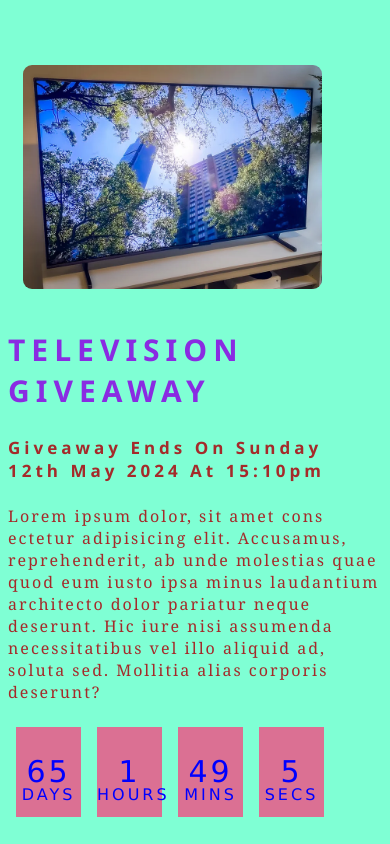
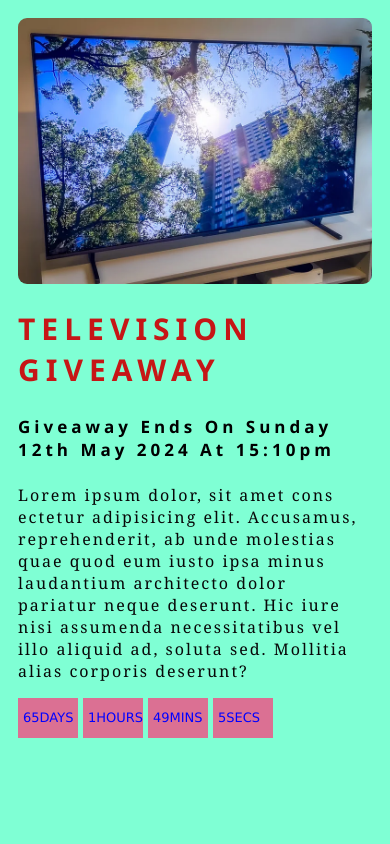
Before and after one commit to BioseChisom/countdown...., a plain HTML site: page index.html in a window 390 px wide. Drawn offline with Linux system fonts and the light colour scheme.

Commit message:
Modified the style sheet and the index file

```diff
--- a/css/style.css
+++ b/css/style.css
@@ -1,24 +1,38 @@
 body{
     background-color: rgb(177, 133, 218);
 }
-.ball {
-    margin-top: 50px;
+
+.container {
     display: flex;
+    justify-content: space-between;
+    flex-direction: row;
+    padding: 40px;
+
 }
-.ring {
-    margin-right: 50px;
-    margin-left: 50px;
-    flex: 2;
-    margin-top: 20px;
-}
-.ring img {
+
+img {
     border-radius: 9px;
     display: block;
-    width: 100%;
+    width: 500px;
+    margin-right: 40px;
 }
-.key {
-    flex: 2;
+
+.big {
+    width: 70px;
+    height: 50px;
+    padding: 5px;
+    background-color: palevioletred;
+    display: flex;
+    align-items: center;
+    color: blue;
+    border: none;
 }
+
+.time {
+    display: flex;
+    column-gap: 15px;
+}
+
 h2 {
     font-family: 'Segoe UI', Tahoma, Geneva, Verdana, sans-serif;
     letter-spacing: 6px;
@@ -26,78 +40,48 @@ h2 {
     font-size: 30px;
 
 }
+
 h4 {
     letter-spacing: 4px;
     font-family: 'Segoe UI', Tahoma, Geneva, Verdana, sans-serif;
     font-size: 17px;
 }
+
 p {
     letter-spacing: 2px;
     font-size: 16px;
     font-family: Cambria, Cochin, Georgia, Times, 'Times New Roman', serif;
     color: rgb(7, 7, 7);
 }
-.container {
-    display: flex;
-    margin-right: 50px;
-    position: relative;
-}
-.Big {
-    width: 70px;
-    height: 90px;
-    background-color: palevioletred;
-    margin: 8px;
-    display: flex;
-    flex-direction: column;
-    justify-content: center;
-    align-items: center;
-    line-height: 90px;
-    position: relative;
-    font-size: 40px;
-    color: blue;
-    border: none;
-}
 
-.small {
-    position: absolute;
-    top: 23px;
-    width: 100%;
-    text-align: center;
-    font-size: 16px;
-    color: blue;
-}
-@media (max-width: 1080px){
+
+
+@media (max-width: 768px){
     body {
     background-color: aquamarine;
     font-family: 'Lucida Sans', 'Lucida Sans Regular', 'Lucida Grande', 'Lucida Sans Unicode', Geneva, Verdana, sans-serif;
     }
-    .ball{
+
+    img {
         width: 100%;
+    }
+
+    .container{
+        display: flex;
         flex-direction: column;
+        padding: 10px;
+
     }
-    .ring{
-        width: 80%;
-        margin: 15px;
+
+    .big {
+        height: 30px;
+        width: 50px;
+        font-size: 13px;
     }
-    .ring img {
-        position: relative;
+
+    .time {
+        display: flex;
+        column-gap: 5px;
     }
-    .key{
-        text-align: left;
-        letter-spacing: 3px;
-    }
-    h2{
-        color: blueviolet;
-    }
-    h4, p{
-    color: brown;
-    }
-    .container{
-        display:flex;
-    }
-    .Big{
-        height: 90px;
-        width: 90px;
-        font-size: 30px;
-    }
+
 }
--- a/index.html
+++ b/index.html
@@ -4,31 +4,33 @@
     <meta charset="UTF-8">
     <meta name="viewport" content="width=device-width, initial-scale=1.0">
     <title>TELEVISION GIVEAWAY</title>
-    <link rel="stylesheet" href="\css\style.css">
+    <link rel="stylesheet" href="/css/style.css">
 </head>
 <body>
-    <div class="ball">
-        <div class="ring">
-            <img src="\images\tv.jpg"
-            alt="TELEVISION GIVEAWAY">
-        </div>
-        <div class="key">
-                    <h2>TELEVISION GIVEAWAY</h2>
+    <div class="container">
+        <img src="/images/tv.jpg" alt="TELEVISION GIVEAWAY">
 
-            <h4>Giveaway Ends On Sunday 12th May 2024 At 15:10pm</h4>
+        <div>
+          <h2>TELEVISION GIVEAWAY</h2>
+
+          <h4>Giveaway Ends On Sunday 12th May 2024 At 15:10pm</h4>
 
             <p>Lorem ipsum dolor, sit amet cons ectetur adipisicing elit. Accusamus, reprehenderit, ab unde molestias quae quod eum iusto ipsa minus laudantium architecto dolor pariatur neque deserunt. Hic iure nisi assumenda necessitatibus vel illo aliquid ad, soluta sed. Mollitia alias corporis deserunt?</p>
 
-            <div class="container">
-                <div class="Big" id="days">00<span class="small">DAYS</span></div>
-                <div class="Big" id="hours">00<span class="small">HOURS</span></div>
-                <div class="Big" id="minutes">00<span class="small">MINS</span></div>
-                <div class="Big" id="seconds">00<span class="small">SECS</span></div>
+            <div class="time">
+                <div class="big" id="days"></div>
+                <div class="big" id="hours"></div>
+                <div class="big" id="minutes"></div>
+                <div class="big" id="seconds"></div>
 
+            </div>
+        </div>
     </div>
-    </div>
-    </div>
+
+
     <p id="countdown"></p>
-    <script src="\js\script.js"></script>
+
+
+    <script src="/js/script.js"></script>
 </body>
 </html>
```
